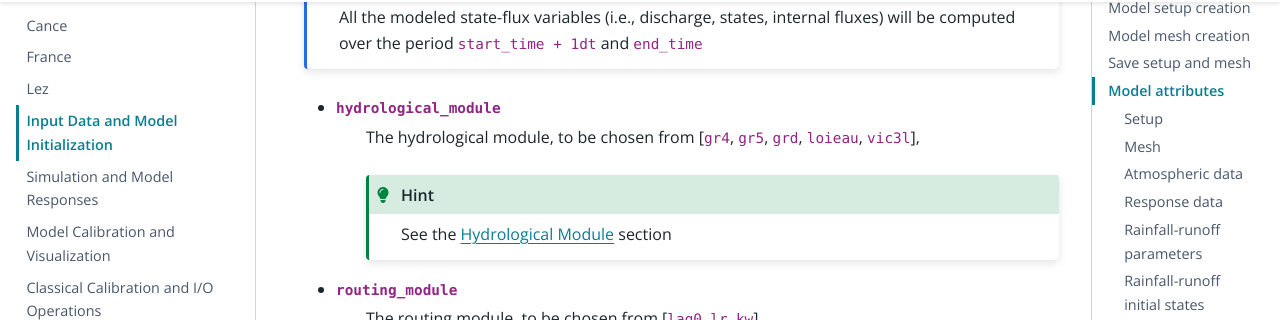
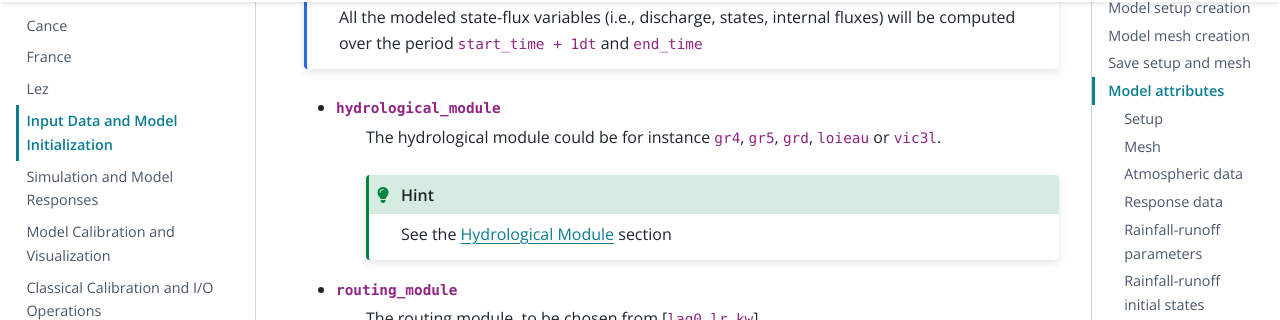
Before and after one commit to DassHydro/smash, a Sphinx documentation site: the page built from doc/source/user_guide/quickstart/input_data_model_initialization.rst, in a window 1280 px wide and 900 px high, scrolled down 859 px. Shown: the part 134-454 px from the top of the window. Built offline with Sphinx 7.4.7 and the PyData theme 0.15.4, drawn with Linux system fonts in a browser that asks for light colours; pages that are not in the unit, such as notebooks, are missing from menus; the version number could not be read and is left out; cross-references to code outside the pages are shown as plain code; some of the changed lines change nothing that is shown.

Commit message:
Apply suggestions from code review
Co-authored-by: asjeb <151923475+asjeb@users.noreply.github.com>

```diff
--- a/doc/source/user_guide/quickstart/input_data_model_initialization.rst
+++ b/doc/source/user_guide/quickstart/input_data_model_initialization.rst
@@ -48,7 +48,7 @@
     period ``start_time + 1dt`` and ``end_time``
 
 - ``hydrological_module``
-    The hydrological module, to be chosen from [``gr4``, ``gr5``, ``grd``, ``loieau``, ``vic3l``],
+    The hydrological module could be for instance ``gr4``, ``gr5``, ``grd``, ``loieau`` or ``vic3l``.
 
     .. hint::
 
@@ -355,14 +355,25 @@
 
 .. ipython:: python
 
+    dti = pd.date_range(start=model.setup.start_time, end=model.setup.end_time, freq="h")[1:]
+    mean_pet = model.atmos_data.mean_pet[0, :]
+    mean_prcp = model.atmos_data.mean_prcp[0, :]
+
     code = model.mesh.code[0]
-    plt.plot(model.atmos_data.mean_prcp[0, :], label="Mean precipitation");
-    plt.plot(model.atmos_data.mean_pet[0, :], label="Mean potential evapotranspiration");
-    plt.grid(ls="--", alpha=.7);
-    plt.legend();
-    plt.xlabel("Time step");
+    fig, (ax1, ax2) = plt.subplots(2, 1)
+    fig.subplots_adjust(hspace=0)
+    ax1.bar(dti, mean_prcp, color="lightslategrey", label="Rainfall");
+    ax1.grid(alpha=.7, ls="--")
+    ax1.get_xaxis().set_visible(False)
+    ax1.set_ylabel("$mm$");
+    ax1.invert_yaxis()
+    ax2.plot(dti, mean_pet, label="Evapotranspiration");
+    ax2.grid(alpha=.7, ls="--")
+    ax2.tick_params(axis="x", labelrotation=20)
+    ax2.set_ylabel("$mm$");
+    ax2.set_xlim(ax1.get_xlim());
     @savefig user_guide.in_depth.classical_calibration_io.mean_prcp_pet.png
-    plt.title(
+    fig.suptitle(
         f"Mean precipitation and potential evapotranspiration at gauge {code}"
     );
 
```
